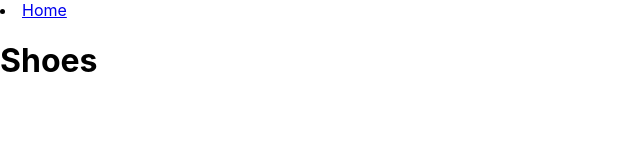
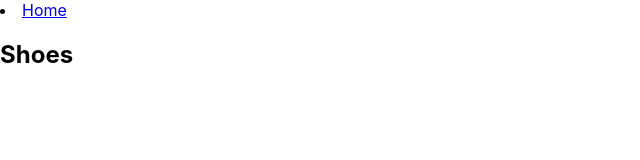
Before and after one commit to DecodingGreatness/sneakerheadsReact, a React (Create React App) app: page / in a window 1280 px wide. Shown: the top 160 px of the page, without its empty margins (0-640 px from the left). Built offline with nearby package versions, Linux system fonts and the light colour scheme.

Commit message:
matched leaf route error resolve but editing component to element in route for app.js

```diff
--- a/package.json
+++ b/package.json
@@ -10,6 +10,7 @@
     "react": "^18.2.0",
     "react-bootstrap": "^2.7.0",
     "react-dom": "^18.2.0",
+    "react-router-dom": "^6.4.5",
     "react-scripts": "5.0.1",
     "web-vitals": "^2.1.4"
   },
--- a/public/index.html
+++ b/public/index.html
@@ -24,7 +24,7 @@
       work correctly both with client-side routing and a non-root public URL.
       Learn how to configure a non-root public URL by running `npm run build`.
     -->
-    <title>React App</title>
+    <title>SneakerHead</title>
   </head>
   <body>
     <noscript>You need to enable JavaScript to run this app.</noscript>
--- a/src/App.js
+++ b/src/App.js
@@ -7,10 +7,8 @@ function App() {
     <Router>
       <Navbar />
       <Routes>
-        <Route path="/" exact component={Home} />
+        <Route path="/" element={<Home />} exact />
       </Routes>
-
-      <h1>Shoes</h1>
     </Router>
   );
 }
--- a/src/pages/home.js
+++ b/src/pages/home.js
@@ -1,9 +1,11 @@
 import React from "react";
 
 const Home = () => {
-  <div>
-    <h2>Shoes</h2>
-  </div>;
+  return (
+    <div>
+      <h2>Shoes</h2>
+    </div>
+  );
 };
 
 export default Home;
```
Also changed, not shown: 1 other file (tests, documents, lock files or other folders).
